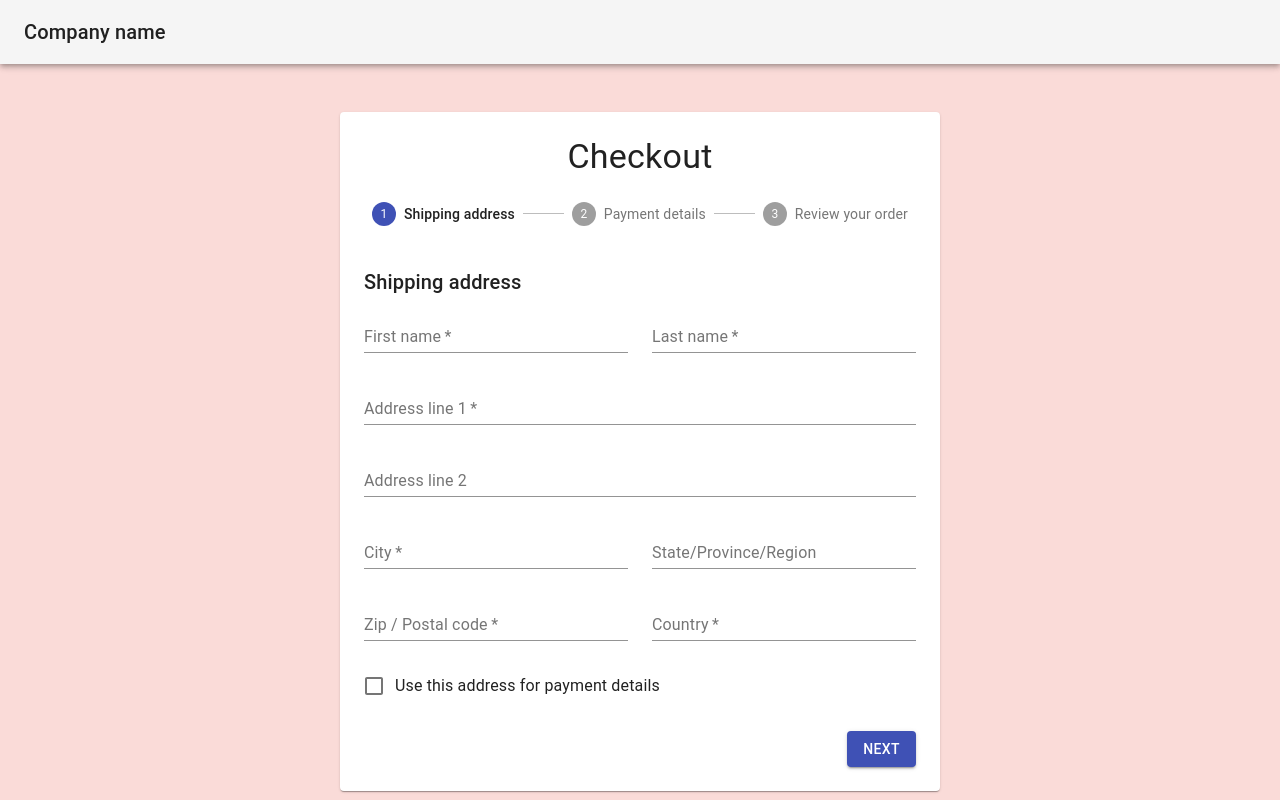
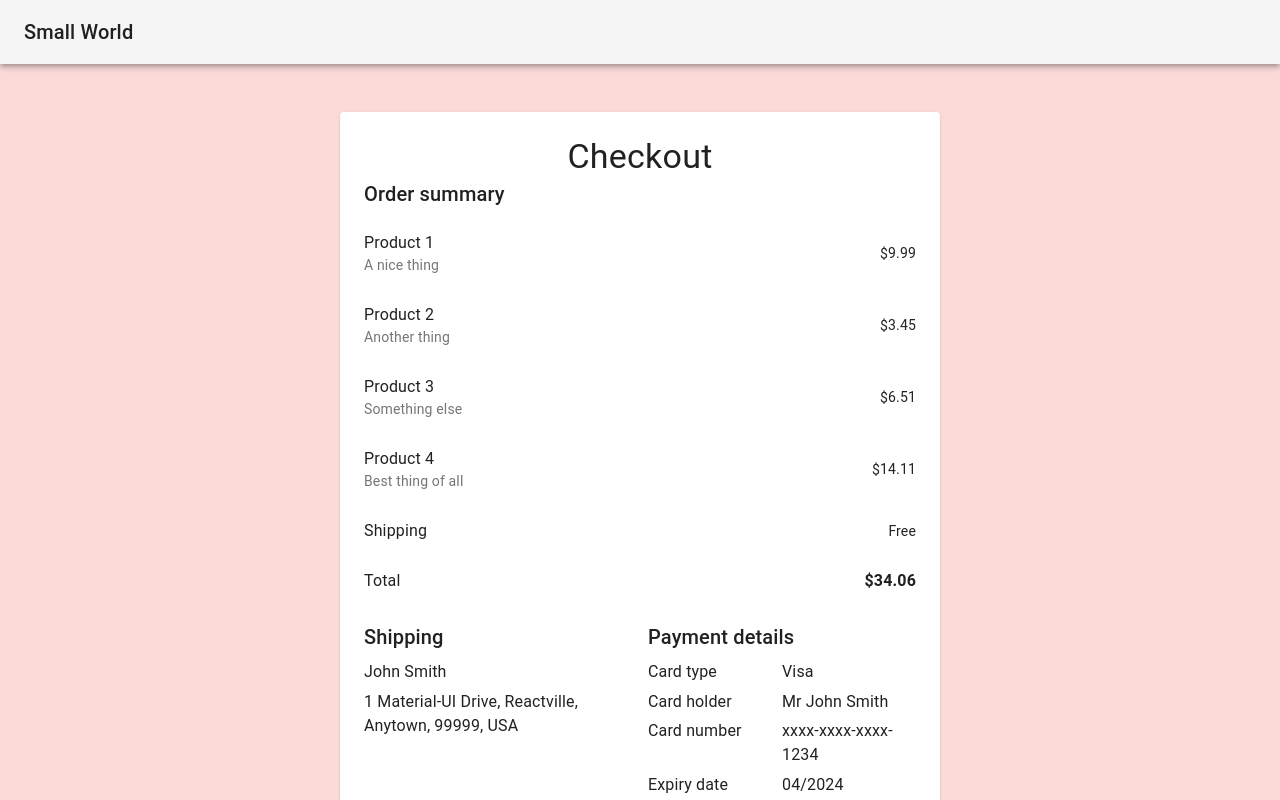
Before and after one commit to taosoft/ecommerce-child-clothes, a React (Create React App) app: page /cart in a window 1280 px wide. Shown: the top 800 px of the page. Built offline with nearby package versions, Linux system fonts and the light colour scheme; what react-swipeable-views-utils would draw is missing.

Commit message:
Cart changes

```diff
--- a/src/Components/Cart/AddressForm.js
+++ /dev/null
@@ -1,96 +0,0 @@
-import React from 'react';
-import Grid from '@material-ui/core/Grid';
-import Typography from '@material-ui/core/Typography';
-import TextField from '@material-ui/core/TextField';
-import FormControlLabel from '@material-ui/core/FormControlLabel';
-import Checkbox from '@material-ui/core/Checkbox';
-
-export default function AddressForm() {
-  return (
-    <React.Fragment>
-      <Typography variant="h6" gutterBottom>
-        Shipping address
-      </Typography>
-      <Grid container spacing={3}>
-        <Grid item xs={12} sm={6}>
-          <TextField
-            required
-            id="firstName"
-            name="firstName"
-            label="First name"
-            fullWidth
-            autoComplete="given-name"
-          />
-        </Grid>
-        <Grid item xs={12} sm={6}>
-          <TextField
-            required
-            id="lastName"
-            name="lastName"
-            label="Last name"
-            fullWidth
-            autoComplete="family-name"
-          />
-        </Grid>
-        <Grid item xs={12}>
-          <TextField
-            required
-            id="address1"
-            name="address1"
-            label="Address line 1"
-            fullWidth
-            autoComplete="shipping address-line1"
-          />
-        </Grid>
-        <Grid item xs={12}>
-          <TextField
-            id="address2"
-            name="address2"
-            label="Address line 2"
-            fullWidth
-            autoComplete="shipping address-line2"
-          />
-        </Grid>
-        <Grid item xs={12} sm={6}>
-          <TextField
-            required
-            id="city"
-            name="city"
-            label="City"
-            fullWidth
-            autoComplete="shipping address-level2"
-          />
-        </Grid>
-        <Grid item xs={12} sm={6}>
-          <TextField id="state" name="state" label="State/Province/Region" fullWidth />
-        </Grid>
-        <Grid item xs={12} sm={6}>
-          <TextField
-            required
-            id="zip"
-            name="zip"
-            label="Zip / Postal code"
-            fullWidth
-            autoComplete="shipping postal-code"
-          />
-        </Grid>
-        <Grid item xs={12} sm={6}>
-          <TextField
-            required
-            id="country"
-            name="country"
-            label="Country"
-            fullWidth
-            autoComplete="shipping country"
-          />
-        </Grid>
-        <Grid item xs={12}>
-          <FormControlLabel
-            control={<Checkbox color="secondary" name="saveAddress" value="yes" />}
-            label="Use this address for payment details"
-          />
-        </Grid>
-      </Grid>
-    </React.Fragment>
-  );
-}
--- a/src/Components/Cart/Checkout.js
+++ b/src/Components/Cart/Checkout.js
@@ -10,8 +10,6 @@ import StepLabel from '@material-ui/core/StepLabel';
 import Button from '@material-ui/core/Button';
 import Link from '@material-ui/core/Link';
 import Typography from '@material-ui/core/Typography';
-import AddressForm from './AddressForm';
-import PaymentForm from './PaymentForm';
 import Review from './Review';
 import { useDispatch, useSelector } from 'react-redux';
 import { updateProductStockSuccess } from '../../app/stores/stockSlice';
@@ -69,15 +67,11 @@ const useStyles = makeStyles((theme) => ({
   },
 }));
 
-const steps = ['Shipping address', 'Payment details', 'Review your order'];
+const steps = ['Revisión de orden'];
 
 function getStepContent(step) {
   switch (step) {
     case 0:
-      return <AddressForm />;
-    case 1:
-      return <PaymentForm />;
-    case 2:
       return <Review />;
     default:
       throw new Error('Unknown step');
@@ -93,8 +87,7 @@ export default function Checkout() {
 
   const handleNext = () => {
     setActiveStep(activeStep + 1);
-    console.log(activeStep);
-    if(activeStep === 2){
+    if(activeStep === 0){
         let newSale = {
             products: cartProducts,
             user: user,
@@ -115,7 +108,7 @@ export default function Checkout() {
       <AppBar position="absolute" color="default" className={classes.appBar}>
         <Toolbar>
           <Typography variant="h6" color="inherit" noWrap>
-            Company name
+            Small World
           </Typography>
         </Toolbar>
       </AppBar>
@@ -124,13 +117,6 @@ export default function Checkout() {
           <Typography component="h1" variant="h4" align="center">
             Checkout
           </Typography>
-          <Stepper activeStep={activeStep} className={classes.stepper}>
-            {steps.map((label) => (
-              <Step key={label}>
-                <StepLabel>{label}</StepLabel>
-              </Step>
-            ))}
-          </Stepper>
           <React.Fragment>
             {activeStep === steps.length ? (
               <React.Fragment>
--- a/src/Components/Cart/PaymentForm.js
+++ /dev/null
@@ -1,49 +0,0 @@
-import React from 'react';
-import Typography from '@material-ui/core/Typography';
-import Grid from '@material-ui/core/Grid';
-import TextField from '@material-ui/core/TextField';
-import FormControlLabel from '@material-ui/core/FormControlLabel';
-import Checkbox from '@material-ui/core/Checkbox';
-
-export default function PaymentForm() {
-  return (
-    <React.Fragment>
-      <Typography variant="h6" gutterBottom>
-        Payment method
-      </Typography>
-      <Grid container spacing={3}>
-        <Grid item xs={12} md={6}>
-          <TextField required id="cardName" label="Name on card" fullWidth autoComplete="cc-name" />
-        </Grid>
-        <Grid item xs={12} md={6}>
-          <TextField
-            required
-            id="cardNumber"
-            label="Card number"
-            fullWidth
-            autoComplete="cc-number"
-          />
-        </Grid>
-        <Grid item xs={12} md={6}>
-          <TextField required id="expDate" label="Expiry date" fullWidth autoComplete="cc-exp" />
-        </Grid>
-        <Grid item xs={12} md={6}>
-          <TextField
-            required
-            id="cvv"
-            label="CVV"
-            helperText="Last three digits on signature strip"
-            fullWidth
-            autoComplete="cc-csc"
-          />
-        </Grid>
-        <Grid item xs={12}>
-          <FormControlLabel
-            control={<Checkbox color="secondary" name="saveCard" value="yes" />}
-            label="Remember credit card details for next time"
-          />
-        </Grid>
-      </Grid>
-    </React.Fragment>
-  );
-}
```
